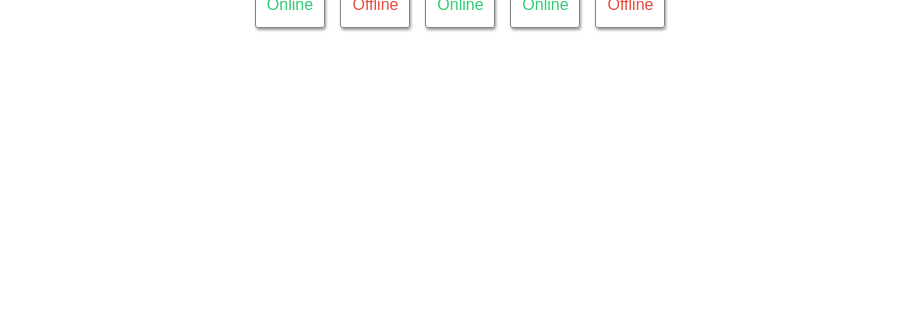
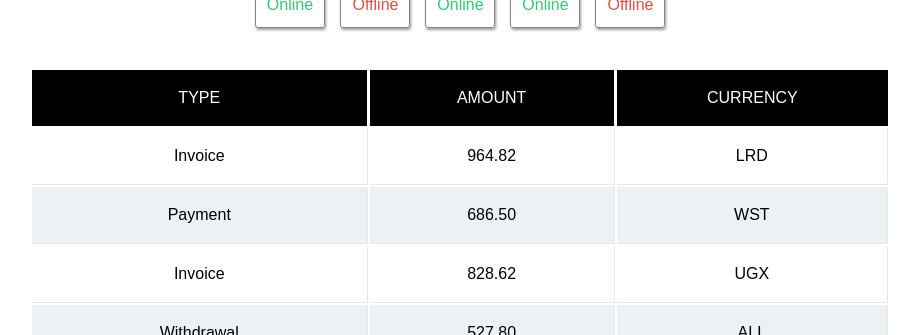
Before and after one commit to BulatovaTati/PhoneBook-1.0, a React (Vite) app: page / in a window 1280 px wide. Shown: the part 465-800 px from the top of the page, without its empty margins (180-1099 px from the left). Built offline with nearby package versions, Linux system fonts and the light colour scheme.

Commit message:
add TransactionHistory

```diff
--- a/src/components/App.jsx
+++ b/src/components/App.jsx
@@ -3,6 +3,9 @@ import userData from './profile/userData.json';
 
 import FriendList from './friends/FriendList/friendsList';
 import friends from './friends/friends.json';
+
+import TransactionHistory from './transactions/transactionHistory';
+import transactions from './transactions/transactions.json';
 
 function App() {
   return (
@@ -14,8 +17,8 @@ function App() {
         avatar={userData.avatar}
         stats={userData.stats}
       />
-
       <FriendList friends={friends} />
+      <TransactionHistory items={transactions} />
     </>
   );
 }
--- /dev/null
+++ b/src/components/transactions/transactionHistory.jsx
@@ -0,0 +1,42 @@
+import PropTypes from 'prop-types';
+import { table, thead, th, td, tr } from './transactionHistory.module.css';
+
+function TransactionHistory({ items }) {
+  return (
+    <table className={table}>
+      <thead className={thead}>
+        <tr className={tr}>
+          <th className={th}>TYPE</th>
+          <th className={th}>AMOUNT</th>
+          <th className={th}>CURRENCY</th>
+        </tr>
+      </thead>
+      <tbody>
+        {items.map(({ type, amount, currency, id }) => (
+          <tr className={tr} key={id}>
+            <td className={td}>{toUpperCase(type)}</td>
+            <td className={td}>{amount}</td>
+            <td className={td}>{currency}</td>
+          </tr>
+        ))}
+      </tbody>
+    </table>
+  );
+}
+
+function toUpperCase(string) {
+  return string[0].toUpperCase() + string.slice(1);
+}
+
+TransactionHistory.propTypes = {
+  items: PropTypes.arrayOf(
+    PropTypes.shape({
+      id: PropTypes.string.isRequired,
+      type: PropTypes.string.isRequired,
+      amount: PropTypes.string.isRequired,
+      currency: PropTypes.string.isRequired,
+    })
+  ),
+};
+
+export default TransactionHistory;
--- /dev/null
+++ b/src/components/transactions/transactionHistory.module.css
@@ -0,0 +1,36 @@
+.table {
+  width: 100%;
+  margin-top: 40px;
+  background-color: #ffffff;
+  margin-left: auto;
+  margin-right: auto;
+  max-width: 860px;
+}
+
+.thead {
+  background-color: #000000;
+  color: #ffffff;
+}
+
+.th {
+  padding: 16px 0;
+  border-right: 1px solid #ffffff;
+  text-transform: uppercase;
+  font-weight: 400;
+}
+
+.th:last-child {
+  border-right: none;
+}
+
+.td {
+  padding: 16px;
+  border-bottom: 1px solid #e4e9f0;
+  border-right: 1px solid #e4e9f0;
+  text-align-last: center;
+  color: #000000;
+}
+
+.tr:nth-of-type(even) {
+  background-color: #ecf1f4;
+}
--- /dev/null
+++ b/src/components/transactions/transactions.json
@@ -0,0 +1,56 @@
+[
+  {
+    "id": "1e0700a2-5183-4291-85cc-2065a036a683",
+    "type": "invoice",
+    "amount": "964.82",
+    "currency": "LRD"
+  },
+  {
+    "id": "a30f821b-4d25-4ff0-abdd-e340b3f0dd2b",
+    "type": "payment",
+    "amount": "686.50",
+    "currency": "WST"
+  },
+  {
+    "id": "44dca67a-8e5a-4798-bf8e-b15efd4e1abd",
+    "type": "invoice",
+    "amount": "828.62",
+    "currency": "UGX"
+  },
+  {
+    "id": "ea8ed3dc-2b68-4a53-905a-53ecb0adef33",
+    "type": "withdrawal",
+    "amount": "527.80",
+    "currency": "ALL"
+  },
+  {
+    "id": "63ca02f9-d637-46b5-9237-f3b24425e029",
+    "type": "payment",
+    "amount": "862.44",
+    "currency": "AUD"
+  },
+  {
+    "id": "ed0263e8-59a5-4bf1-87e0-2bb88e53dc34",
+    "type": "withdrawal",
+    "amount": "907.00",
+    "currency": "GEL"
+  },
+  {
+    "id": "4eaab41b-b967-40ac-82ed-85fc66f646f1",
+    "type": "deposit",
+    "amount": "103.10",
+    "currency": "BWP"
+  },
+  {
+    "id": "9648a350-8469-42d5-8bf3-18090de5fe67",
+    "type": "withdrawal",
+    "amount": "322.32",
+    "currency": "MRO"
+  },
+  {
+    "id": "9c5c25fb-1a95-4b2f-8d1f-4c4426d677cc",
+    "type": "invoice",
+    "amount": "14.79",
+    "currency": "PYG"
+  }
+]
```
